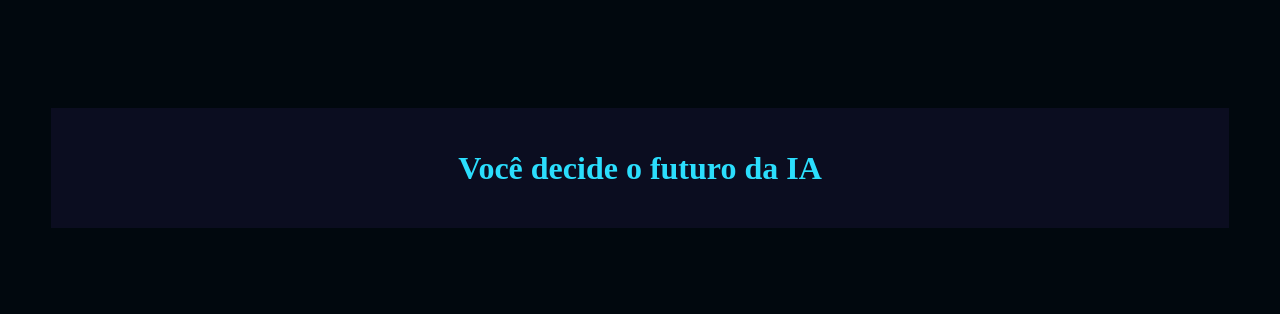
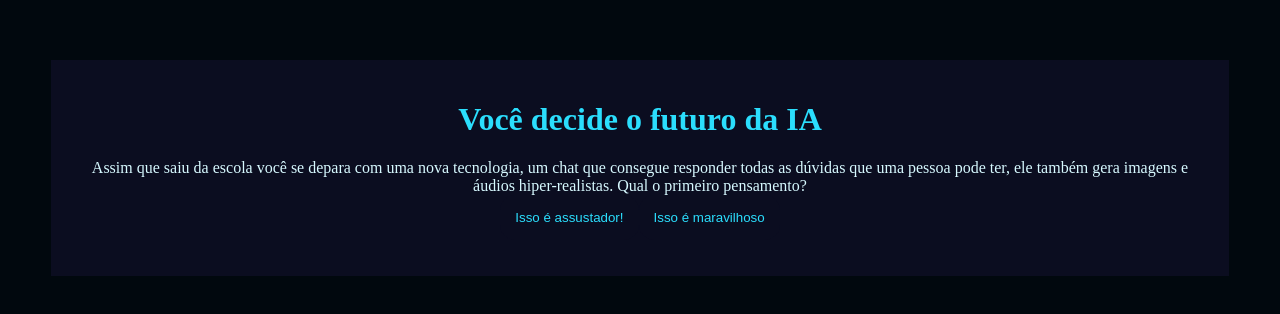
Before and after one commit to Thanzito/projeto_Ai, a plain HTML site: page index.html in a window 1280 px wide. Shown: the part 240-554 px from the top of the page. Drawn offline with Linux system fonts and the light colour scheme.

Commit message:
Add files via upload

```diff
--- a/script.js
+++ b/script.js
@@ -8,56 +8,101 @@ const textoResultado = document.querySelector(".texto-resultado");
 const perguntas = [
     {
         enunciado: "Assim que saiu da escola você se depara com uma nova tecnologia, um chat que consegue responder todas as dúvidas que uma pessoa pode ter, ele também gera imagens e áudios hiper-realistas. Qual o primeiro pensamento?",
-        alternativas: [
-            "Isso é assustador!",
-            "Isso é maravilhoso!"
+        alternativas: [{
+            texto:"Isso é assustador!",
+            afirmacao:"Afirmação",
+        },
+        {
+            texto:"Isso é maravilhoso",
+            afirmacao:"Afirmação",
+        },
         ]
     },
     {
         enunciado: "Com a descoberta desta tecnologia, chamada Inteligência Artificial, uma professora de tecnologia da escola decidiu fazer uma sequência de aulas sobre esta tecnologia. No fim de uma aula ela pede que você escreva um trabalho sobre o uso de IA em sala de aula. Qual atitude você toma?",
-        alternativas: [
-            "Utiliza uma ferramenta de busca na internet que utiliza IA para que ela ajude a encontrar informações relevantes para o trabalho e explique numa linguagem que facilite o entendimento.",
-            "Escreve o trabalho com base nas conversas que teve com colegas, algumas pesquisas na internet e conhecimentos próprios sobre o tema."
+        alternativas: [{
+           texto:"Utiliza uma ferramenta de busca na internet que utiliza IA para que ela ajude a encontrar informações relevantes para o trabalho e explique numa linguagem que facilite o entendimento.",
+           afirmacao:"Afirmação",
+        },
+        {
+            texto: "Escreve o trabalho com base nas conversas que teve com colegas, algumas pesquisas na internet e conhecimentos próprios sobre o tema.",
+            afirmacao:"Afirmação",
+        },
         ]
     },
     {
         enunciado: "Após a elaboração do trabalho escrito, a professora realizou um debate entre a turma para entender como foi realizada a pesquisa e escrita. Nessa conversa também foi levantado um ponto muito importante: como a IA impacta o trabalho do futuro. Nesse debate, como você se posiciona?",
-        alternativas: [
-            "Defende a ideia de que a IA pode criar novas oportunidades de emprego e melhorar habilidades humanas.",
-            "Me preocupo com as pessoas que perderão seus empregos para máquinas e defendem a importância de proteger os trabalhadores."
+        alternativas: [{
+            texto:"Defende a ideia de que a IA pode criar novas oportunidades de emprego e melhorar habilidades humanas.",
+            afirmacao:"afirmação",
+        },
+        {
+            texto:"Me preocupo com as pessoas que perderão seus empregos para máquinas e defendem a importância de proteger os trabalhadores.",
+            afirmacao:"Afirmação",
+        },
         ]
     },
     {
         enunciado: "Ao final da discussão, você precisou criar uma imagem no computador que representasse o que pensa sobre IA. E agora?",
-        alternativas: [
-            "Criar uma imagem utilizando uma plataforma de design como o Paint.",
-            "Criar uma imagem utilizando um gerador de imagem de IA."
+        alternativas: [{
+            texto:"Criar uma imagem utilizando uma plataforma de design como o Paint.",
+            afirmacao:"Afirmação",
+        },
+        {
+            texto:"Criar uma imagem utilizando um gerador de imagem de IA.",
+            afirmacao:"afirmação",
+        },
         ]
     },
     {
         enunciado: "Você tem um trabalho em grupo de biologia para entregar na semana seguinte, o andamento do trabalho está um pouco atrasado e uma pessoa do seu grupo decidiu fazer com ajuda da IA. O problema é que o trabalho está totalmente igual ao do chat. O que você faz? ",
-        alternativas: [
-            "Escrever comandos para o chat é uma forma de contribuir com o trabalho, por isso não é um problema utilizar o texto inteiro.",
-            "O chat pode ser uma tecnologia muito avançada, mas é preciso manter a atenção pois toda máquina erra, por isso revisar o trabalho e contribuir com as perspectivas pessoais é essencial."
+        alternativas: [{
+            texto:"Escrever comandos para o chat é uma forma de contribuir com o trabalho, por isso não é um problema utilizar o texto inteiro.",
+            afirmacao:"Afirmação",
+        },
+        {
+            texto:"O chat pode ser uma tecnologia muito avançada, mas é preciso manter a atenção pois toda máquina erra, por isso revisar o trabalho e contribuir com as perspectivas pessoais é essencial.",
+            afirmacao:"Afirmação",
+        },
         ]
     }
 ];
 
 let atual = 0;
 let perguntaAtual;
+let historiaFinal = "";
 
 function mostraPergunta(){
+    if(atual >= perguntas.length){
+        mostraResultado();
+        return;
+    }
     perguntaAtual = perguntas[atual];
     caixaPerguntas.textContent = perguntaAtual.enunciado;
-    mostraAlternativa()
+    caixaAlternativas.textContent = "";
+    mostraAlternativa();
 }
 
-function mostraAlternativa();{
+function respostaSelecionada(opcaoSelecionada){
+    const afirmacoes = opcaoSelecionada.afirmacao;
+    historiaFinal += afirmacoes+ " ";
+    atual++;
+    mostraPergunta();
+}
+
+function mostraAlternativa(){
     for(const alternativa of perguntaAtual.alternativas){
         const botaoAlternativas = document.createElement("button");
-        botaoAlternativas.textContent = alternativa;
+        botaoAlternativas.textContent = alternativa.texto;
+        botaoAlternativas.addEventListener("click",() => respostaSelecionada(alternativa));
         caixaAlternativas.appendChild(botaoAlternativas);
     }
 }
 
+function mostraResultado(){
+    caixaPerguntas.textContent = "Em 2049...";
+    textoResultado.textContent = historiaFinal;
+    caixaAlternativas.textContent = "";
+}
+
 mostraPergunta();
--- a/style.css
+++ b/style.css
@@ -25,3 +25,17 @@ body {
 h1 {
     color: var(--cor-destaque);
 }
+
+button{
+    background-color: var(--cor-principal);
+    color: var(--cor-destaque);
+    border: none;
+    border-radius: 15px;
+    padding: 15px;
+    transition: background-color 0.3s;
+}
+
+button:hover{
+    background-color: var(--cor-destaque);
+    color: var(--cor-secundaria);
+}
```
